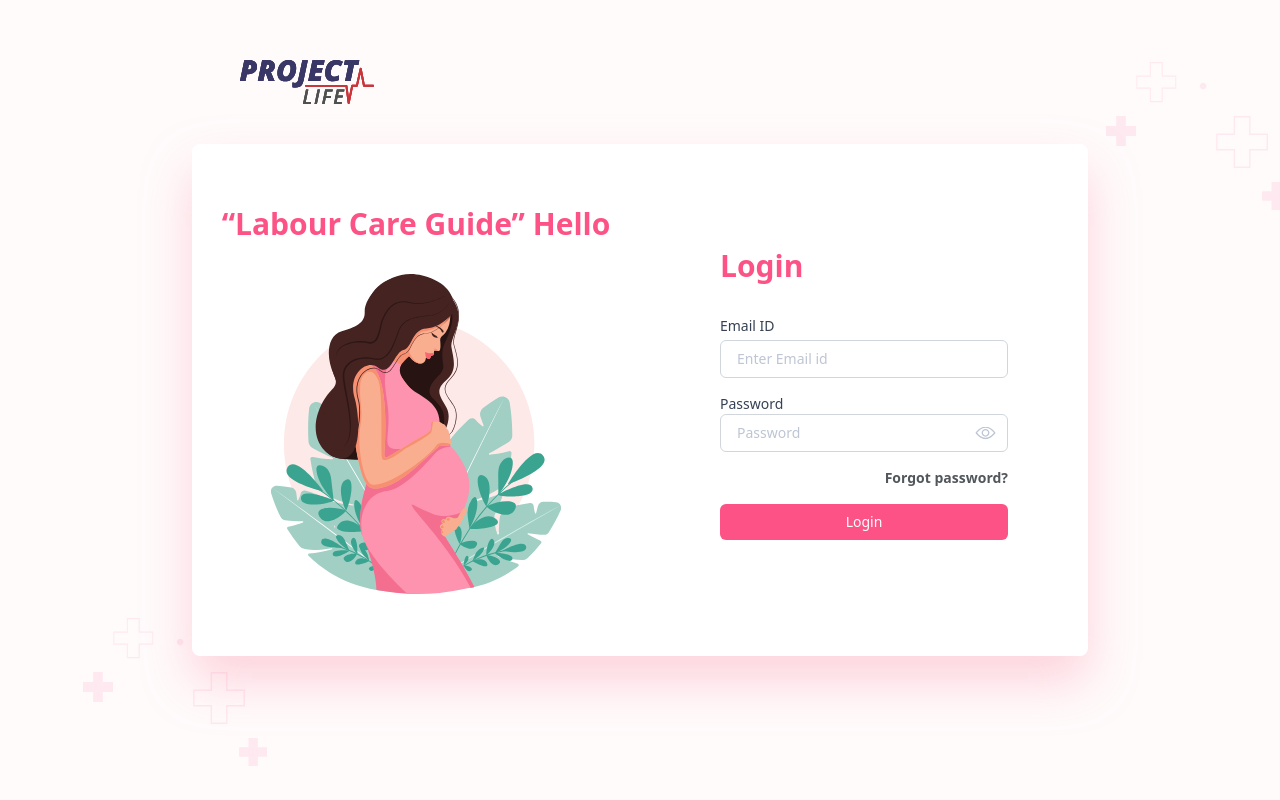
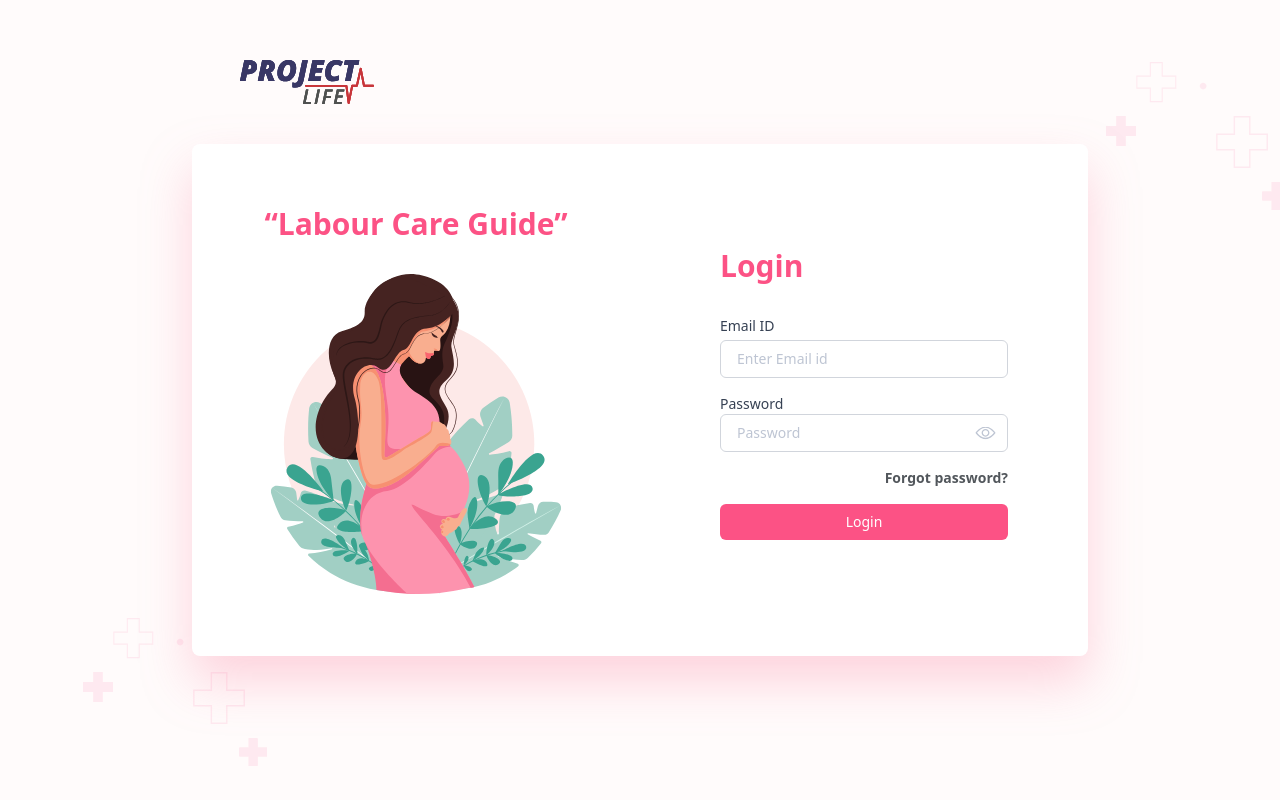
Before and after one commit to heysbr/project-life, a Next.js app: page / in a window 1280 px wide. Built offline with nearby package versions, Linux system fonts and the light colour scheme.

Commit message:
Update page.js

```diff
--- a/src/app/page.js
+++ b/src/app/page.js
@@ -6,7 +6,7 @@ export default function Home() {
   return (
     <div className="flex flex-row h-full lg:h-[64%] bg-white w-7/10 drop-shadow-2xl/25 drop-shadow-[#f95b85] rounded-lg">
       <div className="hidden lg:flex flex-col justify-center items-center font-lato h-full w-1/2">
-        <p className="font-semibold text-2xl lg:text-3xl text-[#FC5285] mb-8">“Labour Care Guide” Hello</p>
+        <p className="font-semibold text-2xl lg:text-3xl text-[#FC5285] mb-8">“Labour Care Guide”</p>
         <Image src={loginLady} alt="" className="size-80" priority />
       </div>
       <div className="w-1/2">
```
